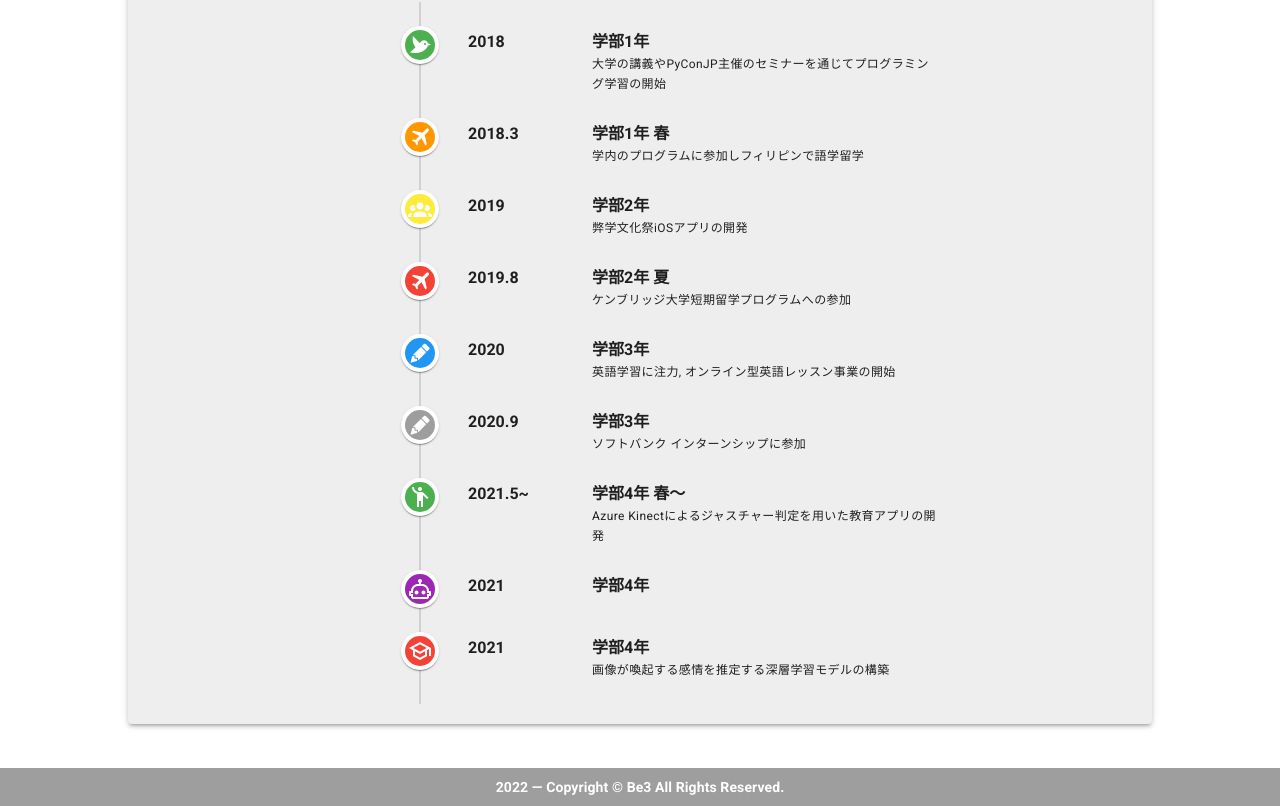
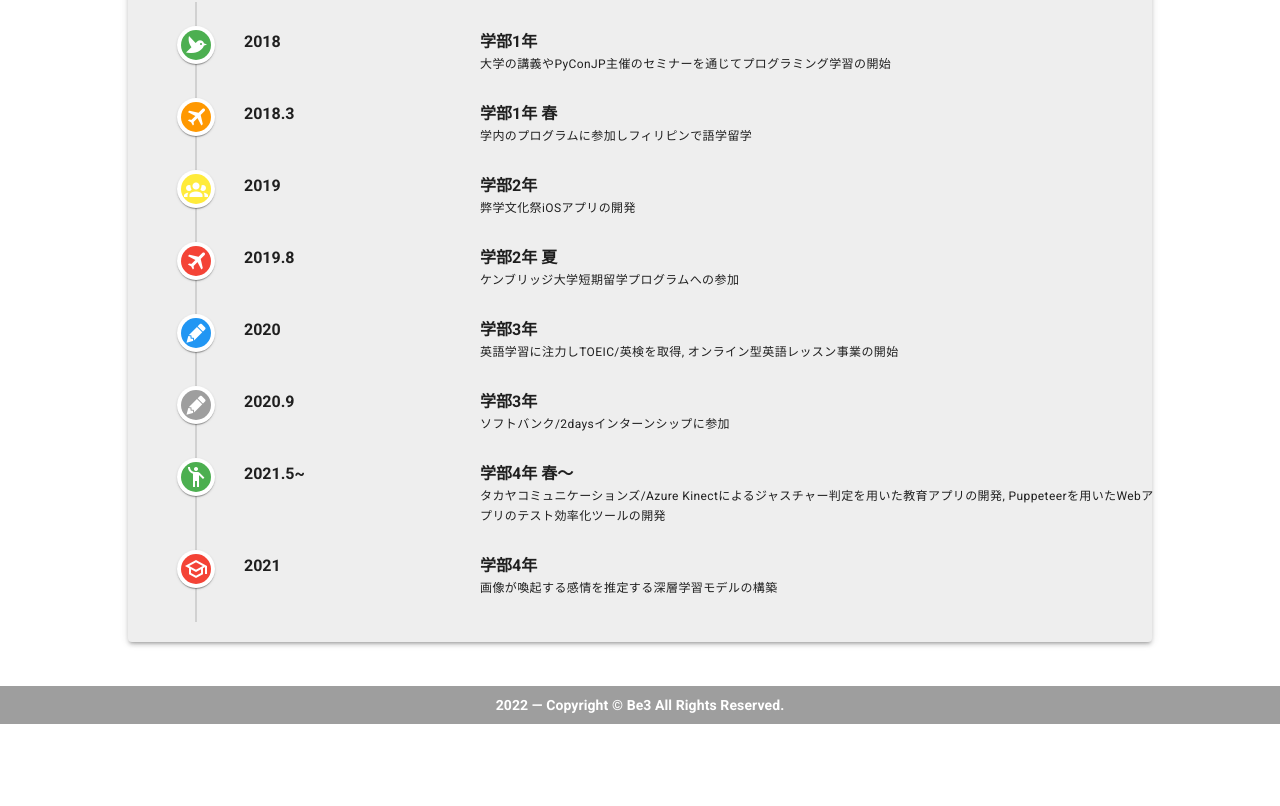
Before and after one commit to Be3751/Be3751.github.io, a Vue app: page /profile in a window 1280 px wide. Shown: the part 1176-1982 px from the top of the page. After the commit the page ends 1900 px from the top, so only its background shows below. Built offline with nearby package versions, Linux system fonts and the light colour scheme.

Commit message:
modified contents

```diff
--- a/src/components/Experience.vue
+++ b/src/components/Experience.vue
@@ -70,31 +70,23 @@
           icon: "mdi-lead-pencil",
           year: "2020",
           main: "学部3年",
-          caption: "英語学習に注力, オンライン型英語レッスン事業の開始"
+          caption: "英語学習に注力しTOEIC/英検を取得, オンライン型英語レッスン事業の開始"
         },
         item6: {
           color: "grey",
           icon: "mdi-lead-pencil",
           year: "2020.9",
           main: "学部3年",
-          caption: "ソフトバンク インターンシップに参加"
+          caption: "ソフトバンク/2daysインターンシップに参加"
         },
         item7: {
           color: "green",
           icon: "mdi-human-greeting",
           year: "2021.5~",
           main: "学部4年 春〜",
-          caption: "Azure Kinectによるジャスチャー判定を用いた教育アプリの開発",
-          caption2: "Puppeteerを用いたWebアプリ自動テストツールの開発"
+          caption: "タカヤコミュニケーションズ/Azure Kinectによるジャスチャー判定を用いた教育アプリの開発, Puppeteerを用いたWebアプリのテスト効率化ツールの開発",
         },
         item8: {
-          color: "purple",
-          icon: "mdi-robot-outline",
-          year: "2021",
-          main: "学部4年",
-          caption: ""
-        },
-        item9: {
           color: "red",
           icon: "mdi-school-outline",
           year: "2021",
```
